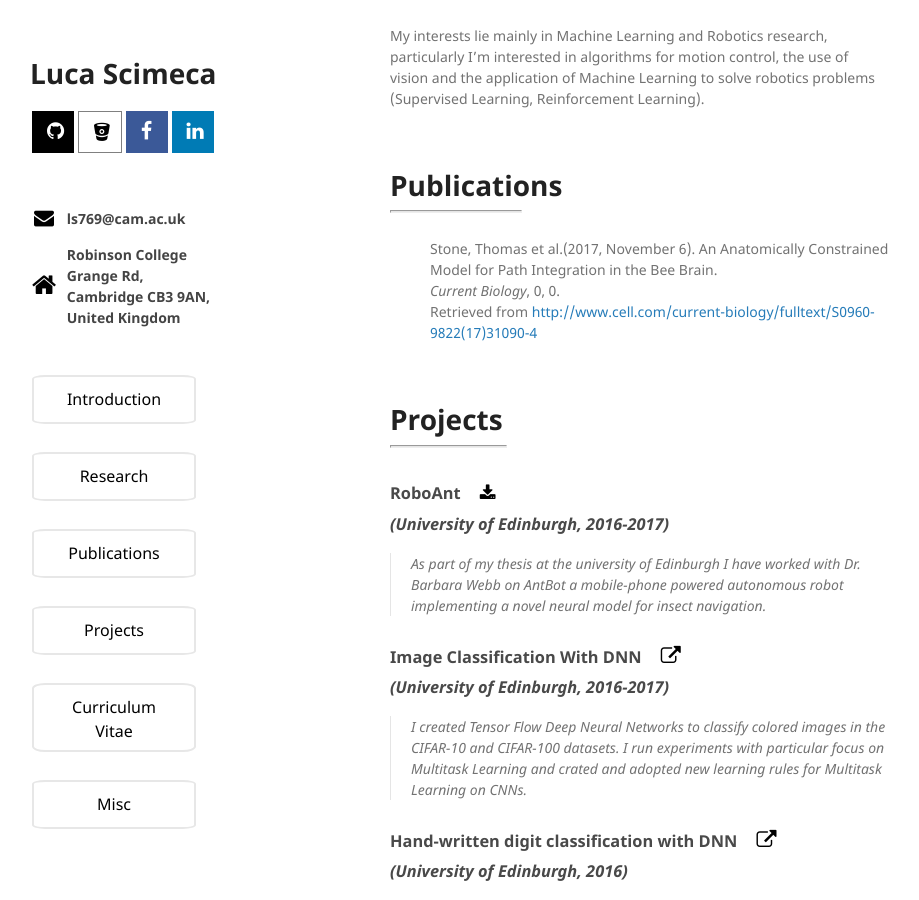
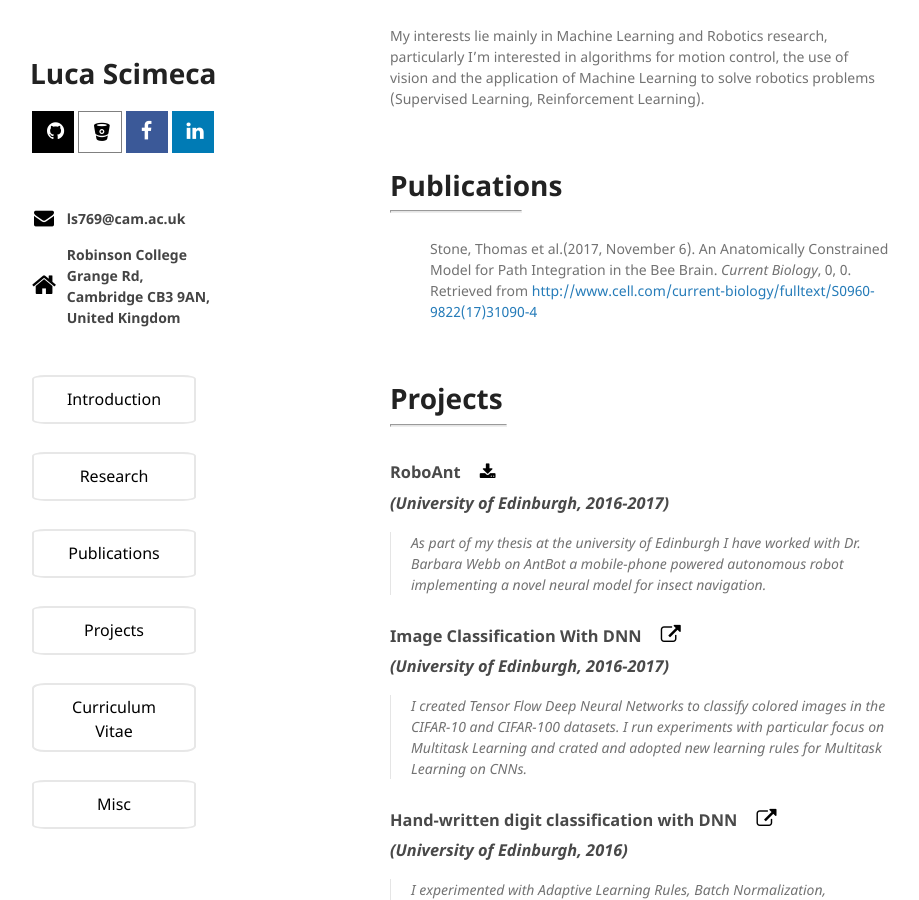
Before and after one commit to lucascimeca/lucascimeca.github.io, a Jekyll site: the page built from index.md, in a window 1280 px wide and 900 px high, scrolled down 1009 px. Shown: the whole window, without its empty margins (180-1099 px from the left). Built offline with Jekyll 4.4.1, drawn with Linux system fonts in a browser that asks for light colours; nearby versions of some CDN libraries; the repository's description, which GitHub fills in, is left out.

```diff
--- a/index.md
+++ b/index.md
@@ -33,8 +33,7 @@ My interests lie mainly in Machine Learning and Robotics research, particularly
 # [](#Publications) Publications
 <hr style="width: 130px">
 
-- Stone, Thomas et al.(2017, November 6). An Anatomically Constrained Model for Path Integration in the Bee Brain. <br/>
-   *Current Biology*, 0, 0. <br/>Retrieved  from <a href="http://www.cell.com/current-biology/fulltext/S0960-9822(17)31090-    4">http://www.cell.com/current-biology/fulltext/S0960-9822(17)31090-4</a>
+* Stone, Thomas et al.(2017, November 6). An Anatomically Constrained Model for Path Integration in the Bee Brain. *Current Biology*, 0, 0. Retrieved  from <a href="http://www.cell.com/current-biology/fulltext/S0960-9822(17)31090-4" target="_blank">http://www.cell.com/current-biology/fulltext/S0960-9822(17)31090-4</a>
 
 <br/>
 
```
